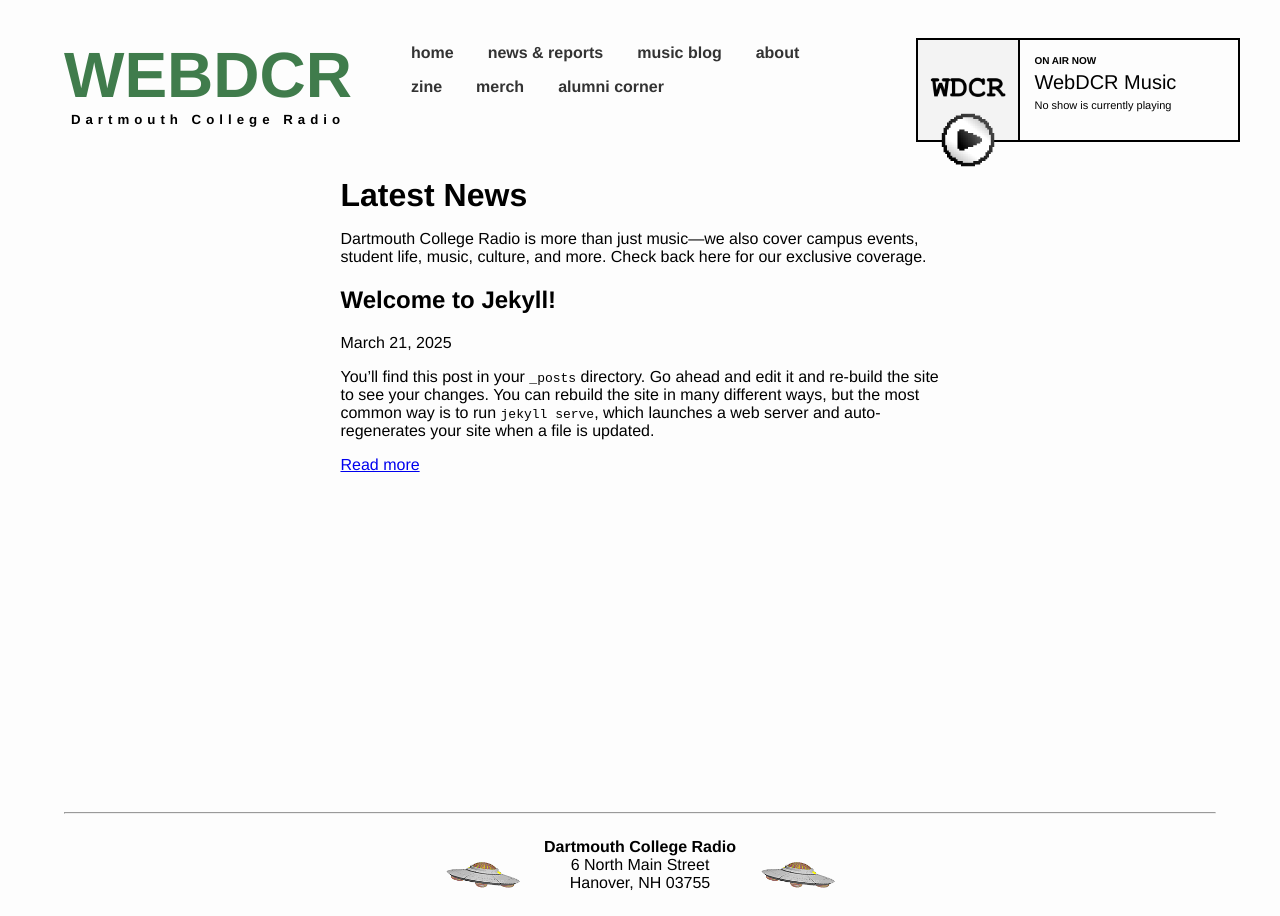
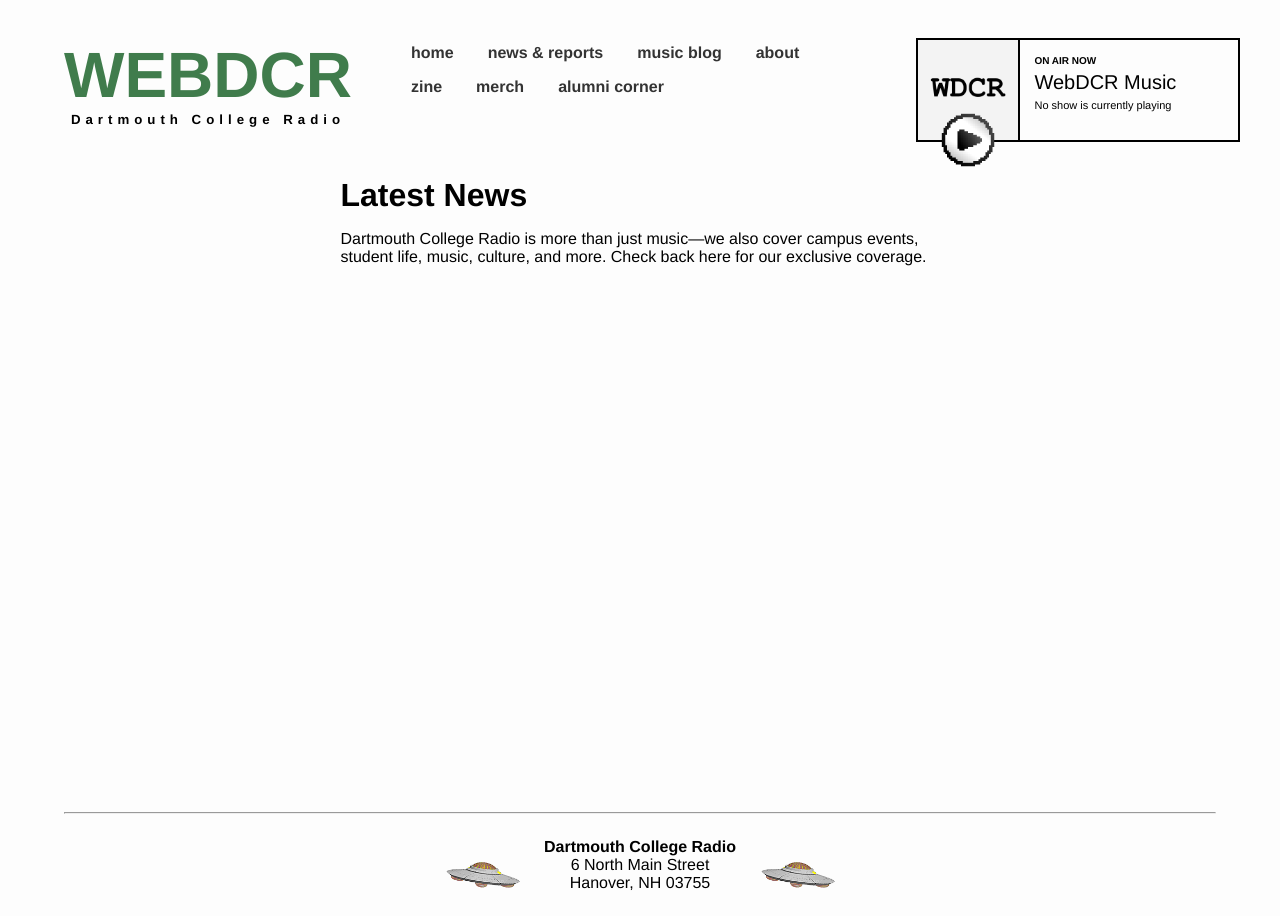
Before and after one commit to webdcr/webdcr.github.io, a Jekyll site: the page built from news.html, in a window 1280 px wide. Built offline with Jekyll 4.4.1, drawn with Linux system fonts in a browser that asks for light colours.

Commit message:
Add files via upload

```diff
--- a/_posts/2025-03-21-welcome-to-jekyll.markdown
+++ b/_posts/2025-03-21-welcome-to-jekyll.markdown
@@ -1,31 +1,2 @@
----
-layout: post
-title: "Welcome to Jekyll!"
-date: 2025-03-21 19:47:13 -0400
-categories: jekyll update
-type: news
----
-
-You’ll find this post in your `_posts` directory. Go ahead and edit it and re-build the site to see your changes. You can rebuild the site in many different ways, but the most common way is to run `jekyll serve`, which launches a web server and auto-regenerates your site when a file is updated.
-
-Jekyll requires blog post files to be named according to the following format:
-
-`YEAR-MONTH-DAY-title.MARKUP`
-
-Where `YEAR` is a four-digit number, `MONTH` and `DAY` are both two-digit numbers, and `MARKUP` is the file extension representing the format used in the file. After that, include the necessary front matter. Take a look at the source for this post to get an idea about how it works.
-
-Jekyll also offers powerful support for code snippets:
-
-{% highlight ruby %}
-def print_hi(name)
-puts "Hi, #{name}"
-end
-print_hi('Tom')
-#=> prints 'Hi, Tom' to STDOUT.
-{% endhighlight %}
-
-Check out the [Jekyll docs][jekyll-docs] for more info on how to get the most out of Jekyll. File all bugs/feature requests at [Jekyll’s GitHub repo][jekyll-gh]. If you have questions, you can ask them on [Jekyll Talk][jekyll-talk].
-
-[jekyll-docs]: https://jekyllrb.com/docs/home
-[jekyll-gh]: https://github.com/jekyll/jekyll
-[jekyll-talk]: https://talk.jekyllrb.com/
+# This is a test
+** HI HI HI **
```
